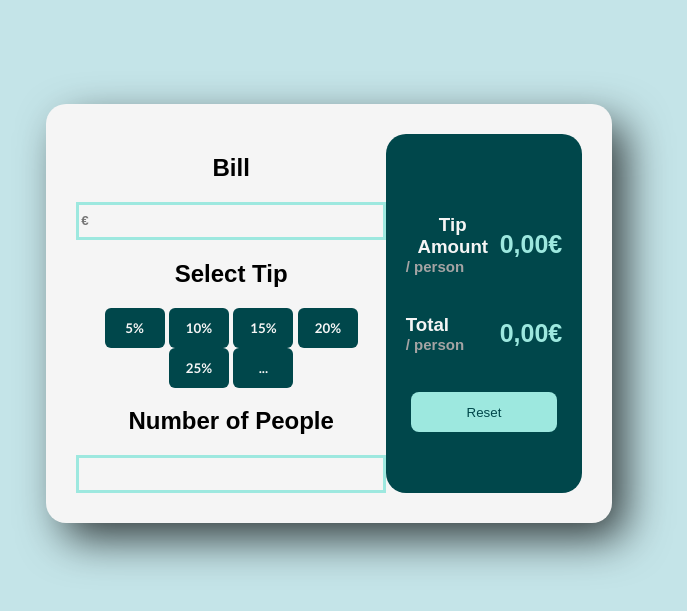
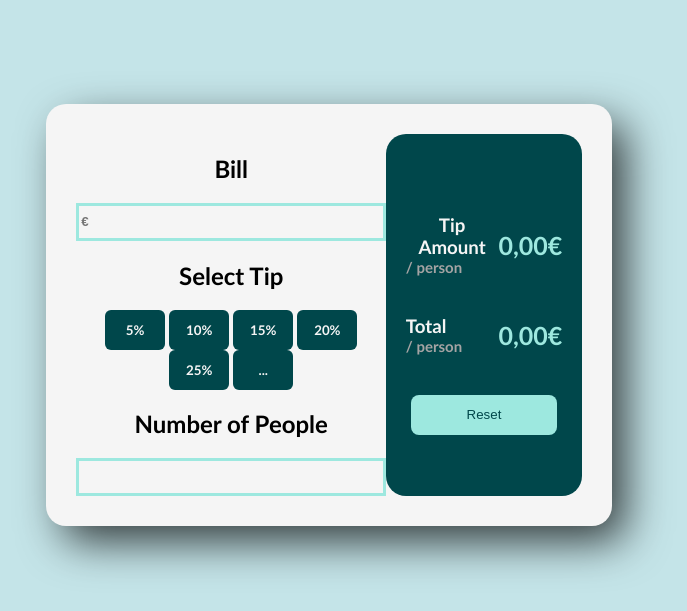
Before and after one commit to alexdissi/Projet-Perso, a plain HTML site: page Tips Calculator/index.html in a window 1280 px wide. Shown: the part 121-732 px from the top of the page, without its empty margins (311-998 px from the left). Drawn offline with Linux system fonts and the light colour scheme.

Commit message:
Modification style et ajout du JS

```diff
--- a/Tips Calculator/index.html
+++ b/Tips Calculator/index.html
@@ -18,7 +18,7 @@
     <div class="app">
       <div class="left">
       <h2>Bill</h2>
-      <input type="number" id="bill" placeholder="€" />
+      <input type="number" id="bill" class="calculatorInput" placeholder="€" />
 
       <h2>Select Tip</h2>
       <div>
@@ -31,21 +31,21 @@
 
       </div>
       <h2>Number of People</h2>
-      <input type="number" id="nbrPeople" />
+      <input type="number" id="nbrPeople" class="calculatorInput"/>
     </div>
       <div class="right">
         <div class="calcTipsAmount">
           <h3>Tip Amount <br><span class="retourLigne">/ person</span></h3>
-          <p class="price">0,00€</p>
+          <p class="price" id="tip-amount">0,00€</p>
         </div>
         <div class="calcTotal">
           <h3>Total <br> <span class="retourLigne">/ person</span></h3>
-          <p class="price">0,00€</p>
+          <p class="price" id="total-per">0,00€</p>
         </div>
         <button class="btnRight">Reset</button>
       </div>
     </div>
 
-
+<script src="./script.js"></script>
   </body>
 </html>
--- a/Tips Calculator/style.css
+++ b/Tips Calculator/style.css
@@ -1,6 +1,6 @@
 body {
     background: #c4e4e8;
-font-family:Arial, Helvetica, sans-serif;
+font-family:'Gill Sans', 'Gill Sans MT', Calibri, 'Trebuchet MS', sans-serif;
 
 }
 
@@ -79,6 +79,7 @@ box-shadow: 15px 17px 44px -2px rgba(0,0,0,0.75);
 
     ::placeholder {
         text-align: left;
+
     }
 
     .right {
```
Also changed, not shown: 1 other file.
